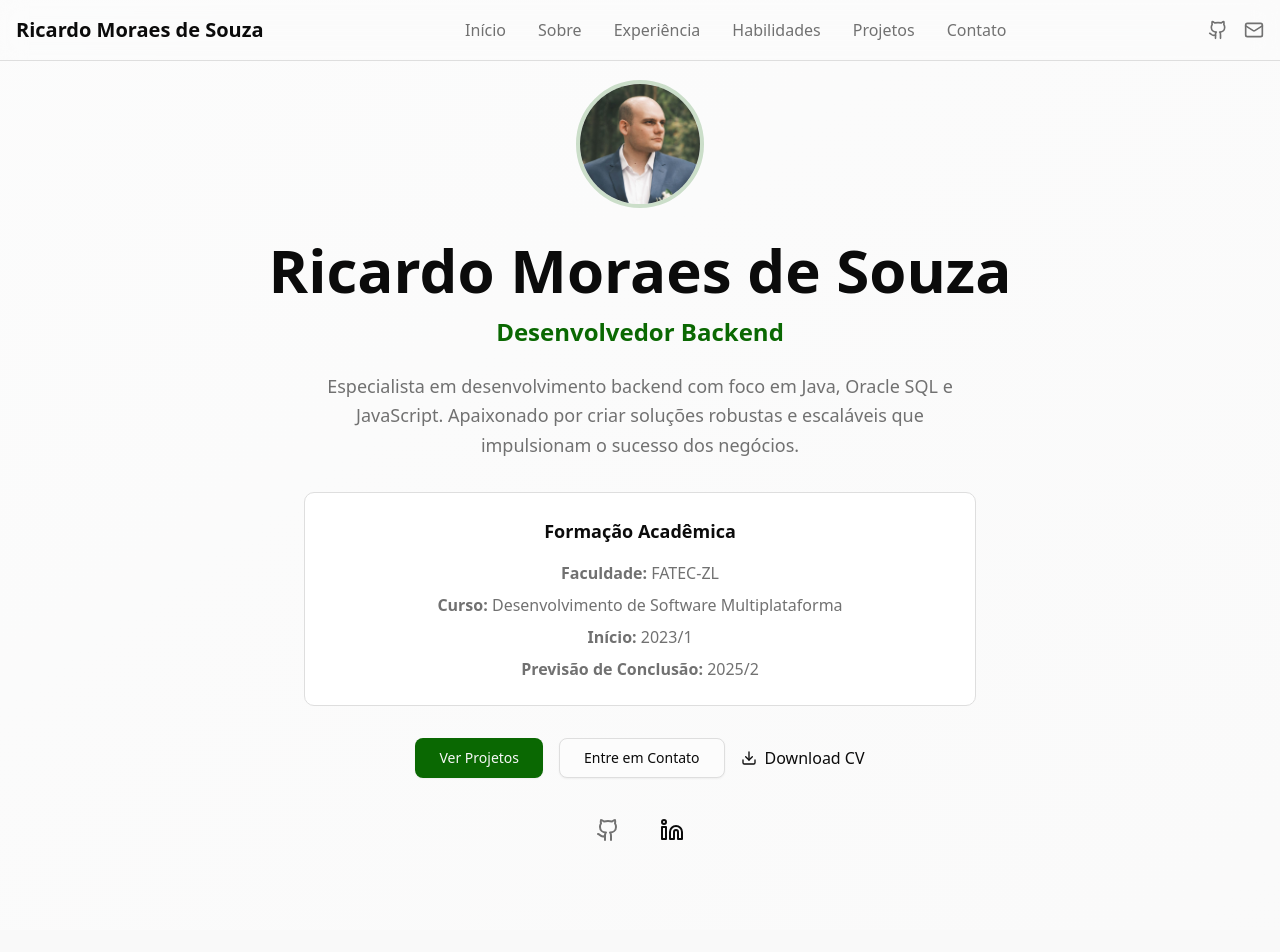
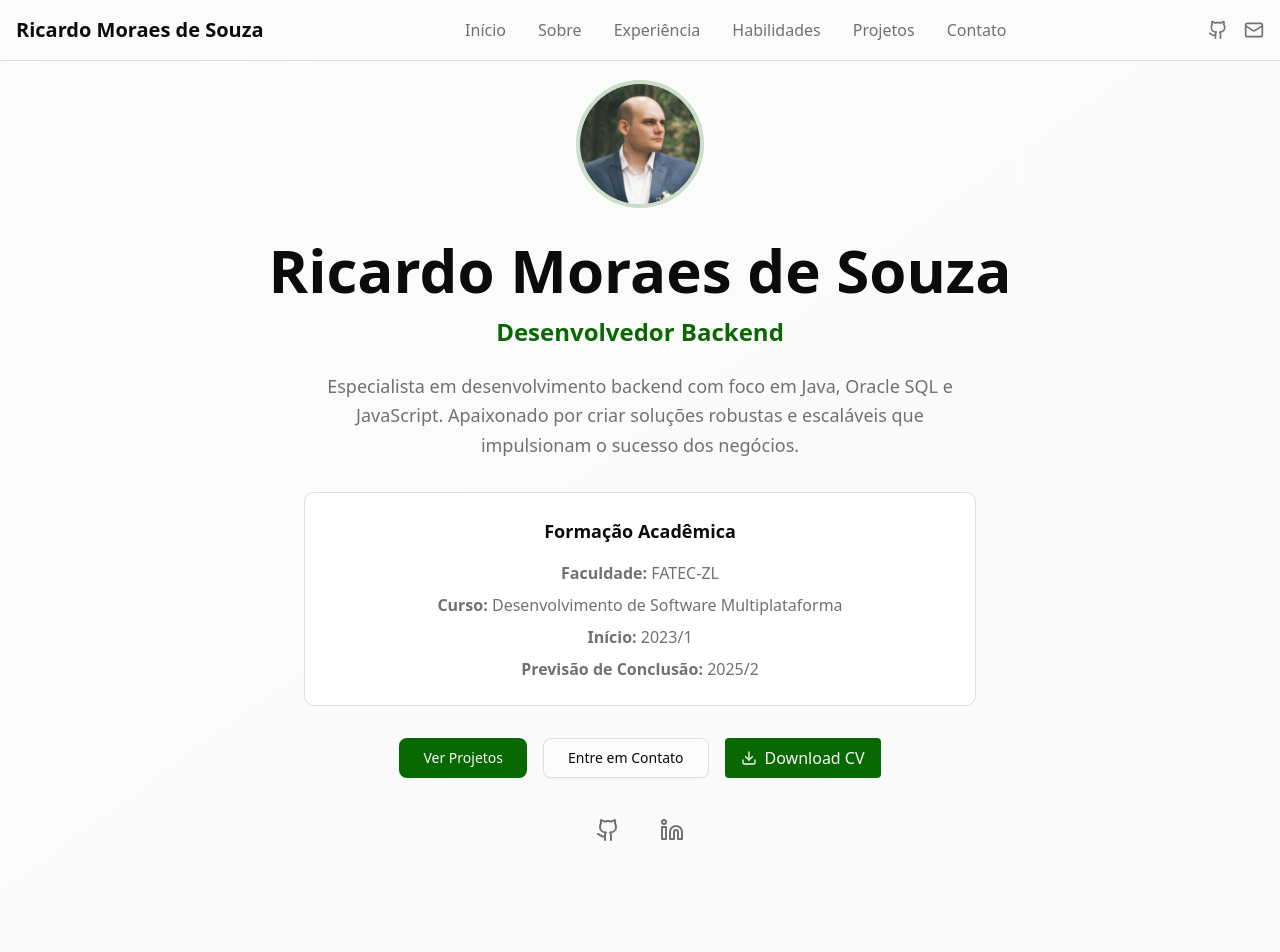
Before and after one commit to Parmaxxx/Portifolio, a React (Vite) app: page / in a window 1280 px wide. Shown: the top 952 px of the page. Built offline with nearby package versions, Linux system fonts and the light colour scheme.

Commit message:
Update HeroSection.jsx

```diff
--- a/src/components/HeroSection.jsx
+++ b/src/components/HeroSection.jsx
@@ -1,5 +1,7 @@
 import { Button } from '@/components/ui/button.jsx';
-import {Github, Mail, Download, Linkedin} from 'lucide-react';
+import { Github, Mail, Download, Linkedin } from 'lucide-react';
+import perfilImg from '../assets/RicPerfil.jpg';
+import cvFile from '../assets/RicardoCV.pdf';
 
 const HeroSection = () => {
   const scrollToSection = (sectionId) => {
@@ -16,18 +18,16 @@ const HeroSection = () => {
           <div className="mb-8">
             <div className="w-32 h-32 mx-auto rounded-full border-4 border-primary/20 overflow-hidden">
               <img
-                  src="/Portifolio/src/assets/RicPerfil.jpg"
+                src={perfilImg}
                 alt="Ricardo Moraes"
                 className="w-full h-full object-cover"
               />
             </div>
           </div>
 
-
           <h1 className="text-4xl md:text-6xl font-bold text-foreground mb-4">
             Ricardo Moraes de Souza
           </h1>
-
           <h2 className="text-xl md:text-2xl text-primary font-semibold mb-6">
             Desenvolvedor Backend
           </h2>
@@ -65,9 +65,9 @@ const HeroSection = () => {
             </Button>
 
             <a
-                href="/src/assets/RicardoCV.pdf"
+              href={cvFile}
               download="Ricardo Moraes de Souza - CV.pdf"
-                className="flex items-center gap-2"
+              className="flex items-center gap-2 bg-primary hover:bg-primary/90 text-primary-foreground px-4 py-2 rounded"
             >
               <Download size={16}/>
               Download CV
@@ -89,7 +89,7 @@ const HeroSection = () => {
               rel="noopener noreferrer"
               className="text-muted-foreground hover:text-primary transition-colors p-2 rounded-full hover:bg-muted"
             >
-              <Linkedin className="text-foreground" size={24}/>
+              <Linkedin size={24}/>
             </a>
           </div>
         </div>
```
Lines whose indentation alone changed are shown as unchanged.
